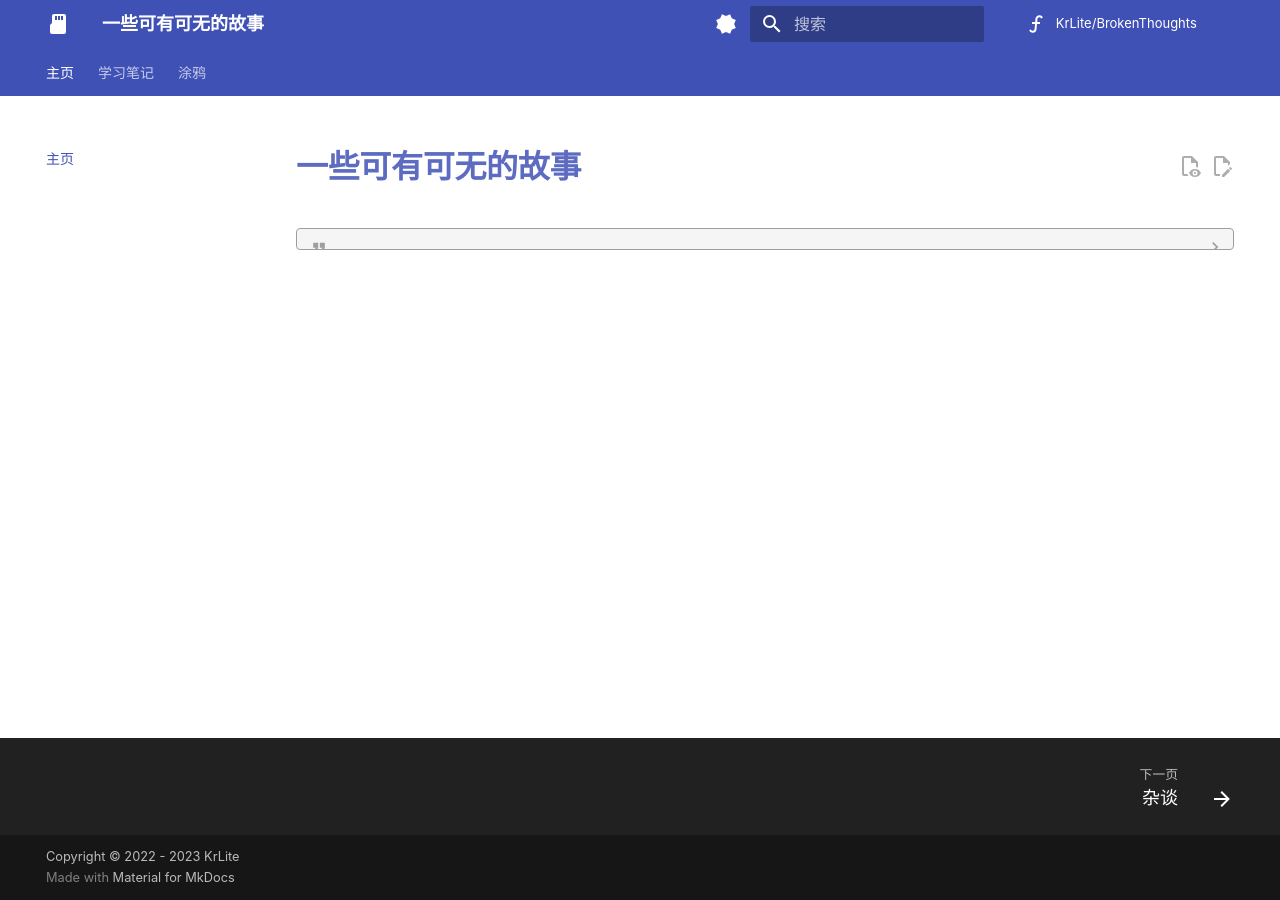
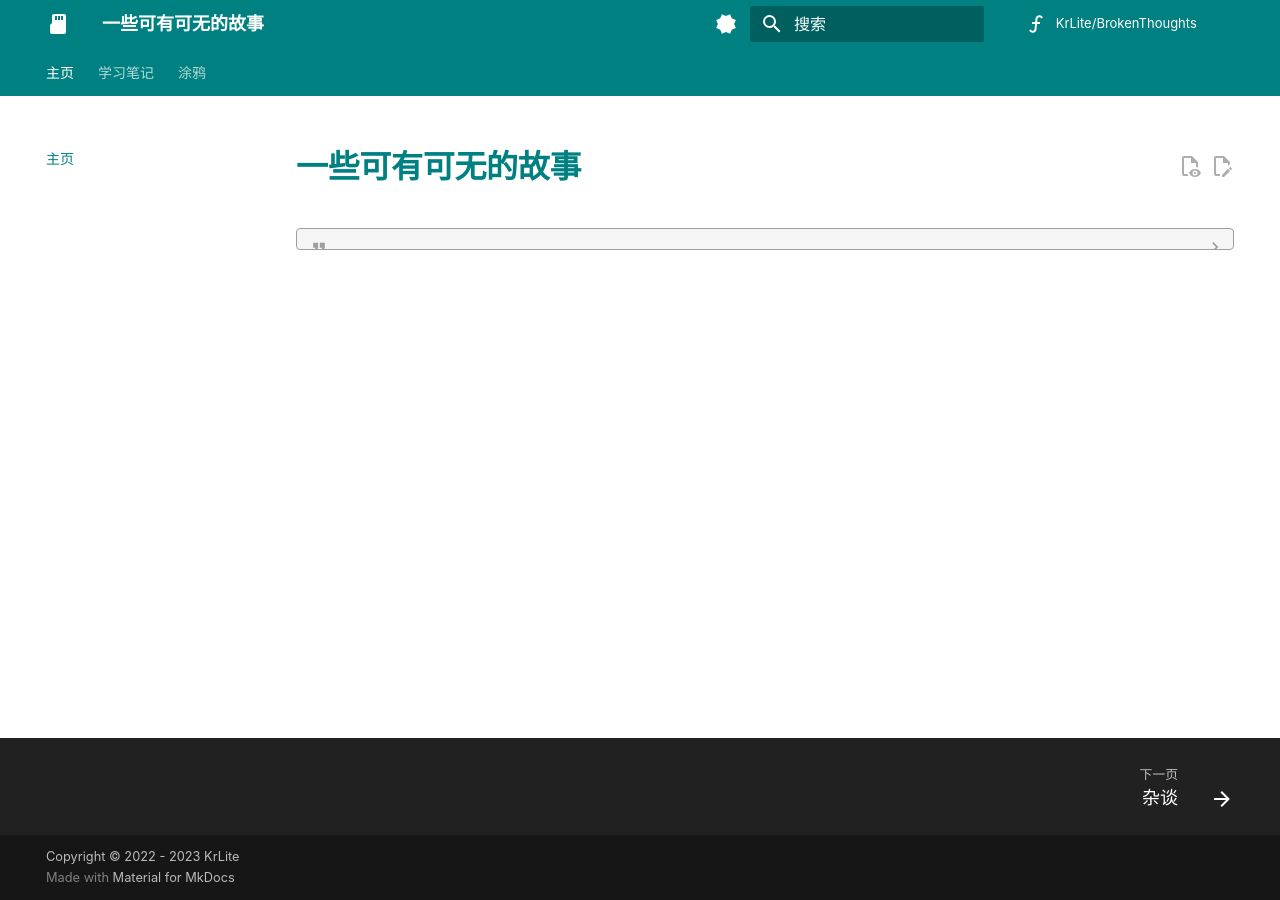
Before and after one commit to KrLite/BrokenThoughts, an MkDocs documentation site: the page built from docs/index.md, in a window 1280 px wide. Built offline with MkDocs 1.6.1 and Material for MkDocs 9.7.7, drawn with Linux system fonts in a browser that asks for light colours; some web fonts are replaced; comment, search, counter and statistics services are not loaded.

Commit message:
Update mkdocs.yml

```diff
--- a/mkdocs.yml
+++ b/mkdocs.yml
@@ -97,8 +97,8 @@ extra_javascript:
   - 'https://cdnjs.cloudflare.com/ajax/libs/mathjax/2.7.2/MathJax.js?config=TeX-MML-AM_CHTML' # Markdown math resolver
 
 extra_css:
-  # - 'stylesheets/css/extra.css?v=14' # Optimize general appearances
-  # - 'stylesheets/css/colors.css?v=14' # Control global colors
+  - 'stylesheets/css/extra.css?v=14' # Optimize general appearances
+  - 'stylesheets/css/colors.css?v=14' # Control global colors
   - 'stylesheets/css/font.css?v=14' # Change the fonts
   - 'stylesheets/css/colored_headings.css?v=14' # Color the headings
 
```
